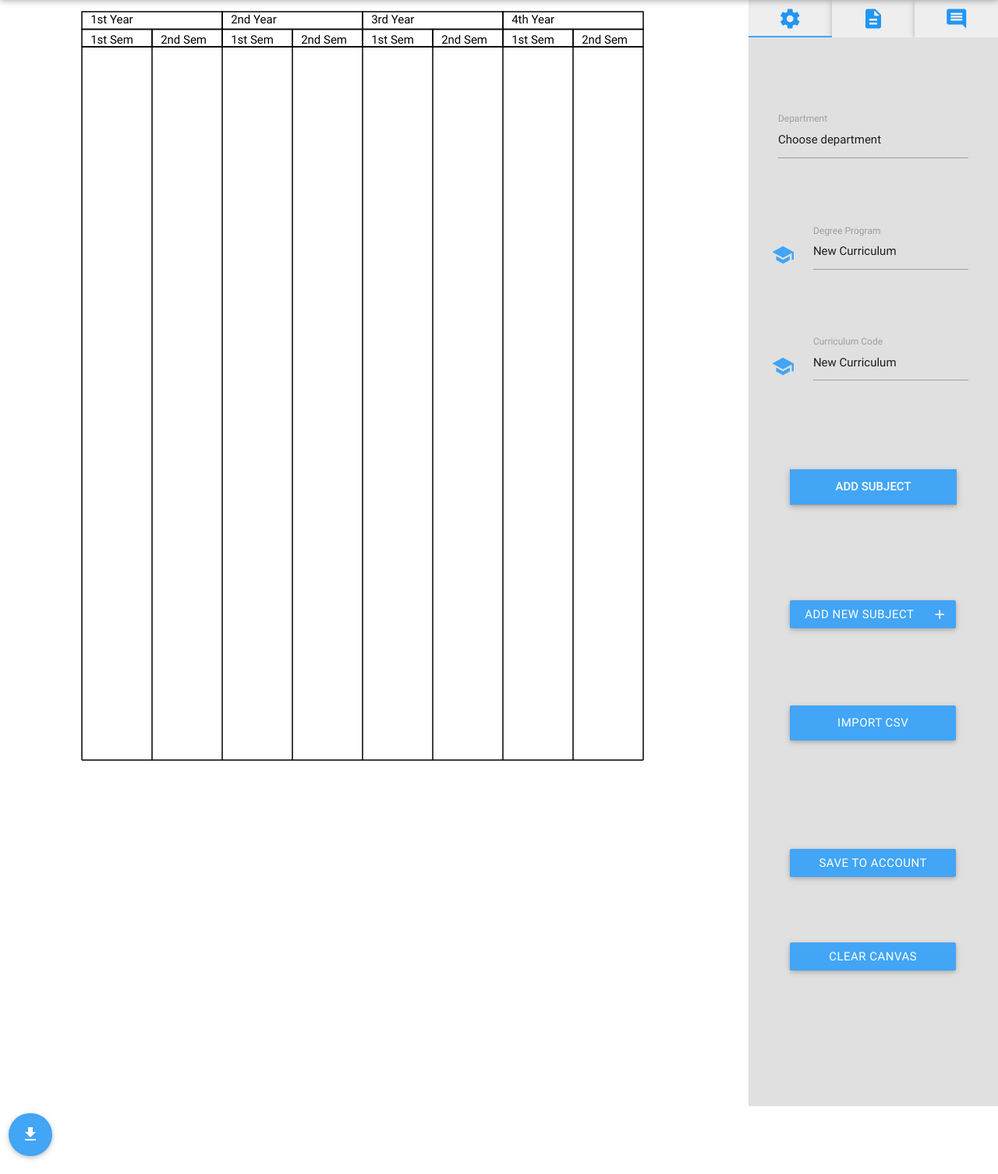
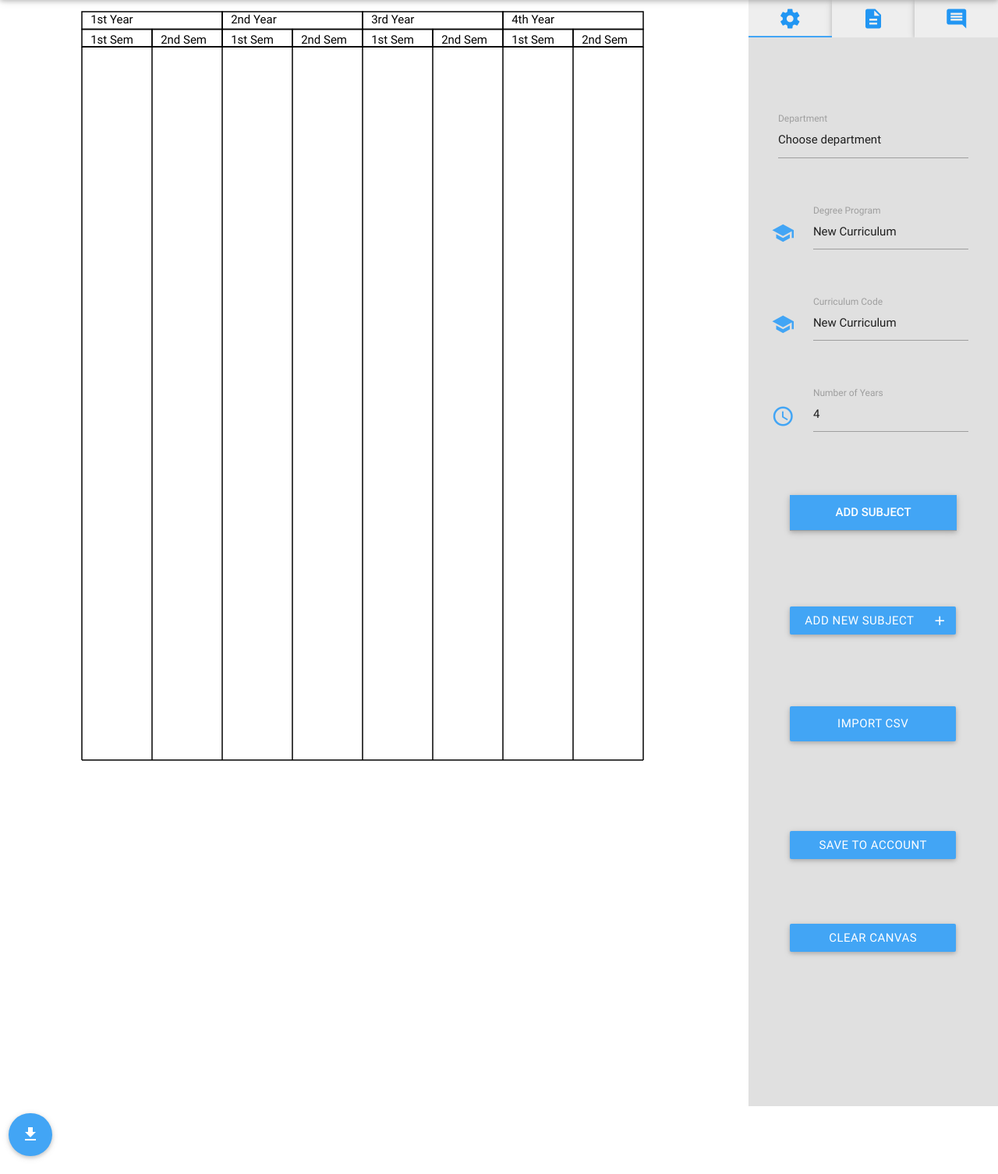
Before and after one commit to jvincealo/CMSC190-2, a Node project: template views/canvas.ejs in a window 1280 px wide. Shown: the part 64-1570 px from the top of the page at 78% size. Run offline with Node 20 templates, Linux system fonts and the light colour scheme; the template is opened without the code that fills it: most values are stand-ins (such as "Sample title", 1, 10 or a date in 2020); some libraries are stand-ins or nearby versions.

Commit message:
Dynamic year, Color Coding, year fields and fixed admin css

```diff
--- a/public/css/style.css
+++ b/public/css/style.css
@@ -204,13 +204,13 @@ nav ul a, nav .brand-logo, .side-nav li a
 }
 
 .tab-edit-info {
-		height: 10%;
+		height: 8%;
 }
 
 .add-subject-div {
-		height: 15% !important;
+		height: 12.5% !important;
 		padding: 0 !important;
-		padding-top: 10% !important;
+		padding-top: 7.5% !important;
 }
 
 .add-subject-div .select-dropdown {
@@ -225,10 +225,10 @@ nav ul a, nav .brand-logo, .side-nav li a
 }
 
 .diagram-import {
-		height: 15%;
+		height: 12.5%;
 		margin: 0px !important;
 		padding: 0px !important;
-		padding-top: 5% !important;
+		padding-top: 2.5% !important;
 }
 
 .tab-option-btn, .tab-option-btn2, .tab-option-btn3 {
--- a/public/js/diagram.js
+++ b/public/js/diagram.js
@@ -61,13 +61,13 @@ var paper = new joint.dia.Paper({
 
 
 var containerHeight = gridWidth * 10;
-
 var subjectContainer = new joint.shapes.basic.Rect({
     position: { x: 0-(semDivider/4), y: 0-semDivider/4 },
     size: { width: gridWidth*yearCount*2, height: containerHeight+semDivider/4 },
     attrs: { rect: { style: {'pointer-events': 'none'}, 'stroke-width': 0, fill: 'none'} }
 });
 graph.addCell(subjectContainer);
+
 for(i=0; i<yearCount; i++){
 	var yearPrefix;
 	if(i+1 == 1) yearPrefix = "   1st"
@@ -75,13 +75,13 @@ for(i=0; i<yearCount; i++){
 	else if(i+1 == 3) yearPrefix = "   3rd";
 	else yearPrefix = "   "+(i+1)+ "th";
 
-	var year = V('rect', {x: i*(gridWidth*2)-semDivider/4, y: 0-gridWidth/2-semDivider/4, width: gridWidth*2, height: gridWidth/4, fill:'none',
+	var yearLabel = V('rect', {x: i*(gridWidth*2)-semDivider/4, y: 0-gridWidth/2-semDivider/4, width: gridWidth*2, height: gridWidth/4, fill:'none',
 											 stroke: 'black', 'stroke-width': 3});
 	var yearText = V('text', {x: i*(gridWidth*2)-semDivider/4, y: 0-(3*gridWidth/2-semDivider/2)/2+15, fill: 'black'})
 	yearText.text(yearPrefix+' Year', { lineHeight: 'auto', annotations: [
     { start: 0, end: 50, attrs: {'font-size': 30 } },]});
 
-	V(paper.viewport).append(year);
+	V(paper.viewport).append(yearLabel);
 	V(paper.viewport).append(yearText);
 }
 for(i=0; i<yearCount*2; i++){
@@ -98,8 +98,7 @@ for(i=0; i<yearCount*2; i++){
 	V(paper.viewport).append(sem);
 	V(paper.viewport).append(semText);
 }
-paper.setOrigin((xMax-gridWidth*yearCount)/2,(gridWidth/4+semDivider/4));
-zoomPaper(-0.5);
+
 //grid columns for years and semesters
 for (i = 0; i <= yearCount*2; i++) {
 	var line = V('line', { x1: gridWidth*i-(semDivider/4), y1: 0-semDivider/4, x2: gridWidth*i-(semDivider/4), y2: containerHeight, stroke: 'black', 'stroke-width': 3 });
@@ -109,6 +108,10 @@ var line = V('line', { x1: 0-(semDivider/4), y1: 0-semDivider/4, x2: gridWidth*8
 var line2 = V('line', { x1: 0-(semDivider/4), y1: containerHeight+semDivider/4-semDivider/4, x2: gridWidth*8-(semDivider/4), y2: containerHeight+semDivider/4-semDivider/4, stroke: 'black', 'stroke-width': 3 });
 V(paper.viewport).append(line);
 V(paper.viewport).append(line2);
+paper.setOrigin((xMax-gridWidth*yearCount)/2,(gridWidth/4+semDivider/4));
+zoomPaper(-0.5);
+
+
 
 $('#diagram-container').bind('mousewheel', function(event) {
 		event.preventDefault(); //disable scroll through mousewheel
@@ -189,7 +192,7 @@ paper.on('blank:pointerup', function(evt, x, y){ //stop drag paper after press
 });
 paper.on('blank:pointerclick', function(evt, x, y){ //removes selected/highlighten subject on paper click
 	if(selectedSubject != null){
-		selectedSubject.attr({ rect: { 'stroke-width': 1 } });
+		selectedSubject.attr({ rect: { 'stroke-width': 0 } });
 		selectedSubject = null;
 	}
 });
@@ -397,6 +400,68 @@ graph.on('remove', function(cell, collection, opt) {
 	}
 });
 
+function changeYear(year){
+	yearCount = year;
+	clearCanvas(); //remove elements
+	graph.clear(); //remove bounding rectangle since rect width will be adjusted
+	subjectContainer = new joint.shapes.basic.Rect({
+	    position: { x: 0-(semDivider/4), y: 0-semDivider/4 },
+	    size: { width: gridWidth*yearCount*2, height: containerHeight+semDivider/4 },
+	    attrs: { rect: { style: {'pointer-events': 'none'}, 'stroke-width': 0, fill: 'none'} }
+	});
+	graph.addCell(subjectContainer);
+	var temp = V(paper.viewport).find('text');
+	for(j=0; j<temp.length; j++) temp[j].remove();
+	temp = V(paper.viewport).find('line');
+	for(j=0; j<temp.length; j++) temp[j].remove();
+	temp = V(paper.viewport).find('rect');
+	for(j=0; j<temp.length; j++) temp[j].remove();
+
+	for(i=0; i<yearCount; i++){
+		var yearPrefix;
+		if(i+1 == 1) yearPrefix = "   1st"
+		else if(i+1 == 2) yearPrefix = "   2nd";
+		else if(i+1 == 3) yearPrefix = "   3rd";
+		else yearPrefix = "   "+(i+1)+ "th";
+
+		var yearLabel = V('rect', {x: i*(gridWidth*2)-semDivider/4, y: 0-gridWidth/2-semDivider/4, width: gridWidth*2, height: gridWidth/4, fill:'none',
+												 stroke: 'black', 'stroke-width': 3});
+		var yearText = V('text', {x: i*(gridWidth*2)-semDivider/4, y: 0-(3*gridWidth/2-semDivider/2)/2+15, fill: 'black'})
+		yearText.text(yearPrefix+' Year', { lineHeight: 'auto', annotations: [
+	    { start: 0, end: 50, attrs: {'font-size': 30 } },]});
+
+		V(paper.viewport).append(yearLabel);
+		V(paper.viewport).append(yearText);
+	}
+	for(i=0; i<yearCount*2; i++){
+		var semLabel;
+		if(i%2 == 0) semLabel = "   1st Sem";
+		else semLabel = "   2nd Sem";
+
+		var sem = V('rect', {x: i*(gridWidth)-semDivider/4, y: 0-gridWidth/4-semDivider/4, width: gridWidth, height: gridWidth/4, fill:'none',
+												 stroke: 'black', 'stroke-width': 3});
+		var semText = V('text', {x: i*(gridWidth)-semDivider/4, y: 0-(3*gridWidth/4-semDivider/4)/2+15, fill: 'black'})
+		semText.text(semLabel, { lineHeight: 'auto', annotations: [
+	    { start: 0, end: 50, attrs: {'font-size': 30 } },]});
+
+		V(paper.viewport).append(sem);
+		V(paper.viewport).append(semText);
+	}
+
+	//grid columns for years and semesters
+	for (i = 0; i <= yearCount*2; i++) {
+		var line = V('line', { x1: gridWidth*i-(semDivider/4), y1: 0-semDivider/4, x2: gridWidth*i-(semDivider/4), y2: containerHeight, stroke: 'black', 'stroke-width': 3 });
+		V(paper.viewport).append(line);
+	}
+	var line = V('line', { x1: 0-(semDivider/4), y1: 0-semDivider/4, x2: gridWidth*8-(semDivider/4), y2: 0-semDivider/4, stroke: 'black', 'stroke-width': 3 });
+	var line2 = V('line', { x1: 0-(semDivider/4), y1: containerHeight+semDivider/4-semDivider/4, x2: gridWidth*yearCount*2-(semDivider/4), y2: containerHeight+semDivider/4-semDivider/4, stroke: 'black', 'stroke-width': 3 });
+	V(paper.viewport).append(line);
+	V(paper.viewport).append(line2);
+	console.log(paper.viewport);
+	// paper.setOrigin((xMax-gridWidth*yearCount)/2,(gridWidth/4+semDivider/4));
+	zoomPaper(0);
+}
+
 function clearCanvas(){
 	graph.clear();
 	curriculum = {};
@@ -462,10 +527,20 @@ function importCSV(){
 	import_flag = true;
     clearCanvas();
     console.log(csv)
-	var importString = csv.split("\r\n\r\n");
+    csv = csv.replace(/\r\n/g,"\n");
+	var importString = csv.split("\n\n");
     console.log(importString);
+
 	//ADD THE SUBJECTS IN THE DIAGRAM
-	var sems = importString[0].split("\r\n");
+	var sems = importString[0].split("\n");
+
+    //MATCH YEARS IN DIAGRAM WITH IMPORTED CURRICULUM
+    var temp = sems[sems.length-1].split(","); //last semester in the imported curriculum
+    temp = temp[0].split("-");
+
+    if(temp[0] != yearCount) changeYear(temp[0]);
+
+
 	// document.getElementById('edit-tab-department').value = sems[0];
 	document.getElementById('edit-tab-degree').value = sems[1];
 	document.getElementById('edit-tab-curriculum-code').value = sems[2];
@@ -482,7 +557,7 @@ function importCSV(){
 	}
 
 	//CONNECT THE PREREQUISITES
-	var dependencies = importString[1].split("\r\n");
+	var dependencies = importString[1].split("\n");
 	for(i=0; i<dependencies.length; i++){
 		var temp = dependencies[i].split(","); //[0] is source, [1] is target
 		var sourceLink;
@@ -537,8 +612,10 @@ function addSubject(course, year, sem){
         				stack.push(tokens[token])
 
         			output = convert(stack);
-        			if(!not_import)
+        			if(!not_import){
         				Materialize.toast(courseName +" prerequisites : " +output, 5000);
+        				if(data[0].corequisite != "NONE") Materialize.toast(courseName +" corequisite : " +data[0].corequisite, 5000);
+        			}
 	 	        },
 		        error: function(e) {
 		            console.log(e.message);
@@ -611,9 +688,15 @@ function addSubject(course, year, sem){
 	else
 		subject.attr({'.inPorts circle': { r:0 }, '.outPorts circle': { r: 0, magnet: 'passive' } })
 
+	if(tempId[0] == "GE" || tempId2[0] == "GE") subject.attr({rect: { fill: '#ffcc80'}});
+	else if(tempId2[0] == "PE") subject.attr({rect: { fill: '#b39ddb'}});
+	else if(tempId2[0] == "NSTP") subject.attr({rect: { fill: '#ff8a80'}});
+	else if(courseName.trim() == "SPECIALIZED") subject.attr({rect: { fill: '#b2ff59'}});
+	else if(courseName.trim() == "ELECTIVE") subject.attr({rect: { fill: '#fff176'}});
+
 	var existing = false;
 	for(i=0; i<subjectArr.length; i++){
-		if(subjectArr[i].id == courseName.replace(" ","")) existing = true;
+		if(subjectArr[i].id == courseName) existing = true;
 	}
 
 	if(!existing){
--- a/views/admin.ejs
+++ b/views/admin.ejs
@@ -71,9 +71,9 @@
 					<div>
 						<form class="col s10 offset-s1">
 							<div class="row">
-								<div class="input-field col s12 blue lighten-1">
-									<i class="login-icon material-icons prefix">location_city</i>
-									<select onfocus='this.size=3;' onblur='this.size=1;' onchange='this.size=1; this.blur();' class="blue lighten-1" required="required" id="dept_opts">
+								<i class="login-icon material-icons prefix col s1">location_city</i>
+								<div class="input-field col s11">
+									<select onfocus='this.size=3;' onblur='this.size=1;' onchange='this.size=1; this.blur();' class="" required="required" id="dept_opts">
 									    <option value="">Department</option>
 									</select>
 								    <label>Department</label>
--- a/views/canvas.ejs
+++ b/views/canvas.ejs
@@ -92,6 +92,11 @@
 					<i class="login-icon material-icons prefix blue-text text-lighten-1">school</i>
 					<input id="edit-tab-curriculum-code" type="text" class="validate" value="New Curriculum">
 					<label for="edit-tab-curriculum-code">Curriculum Code</label>
+				</div>
+				<div class="tab-edit-info input-field col s10 offset-s1">
+					<i class="login-icon material-icons prefix blue-text text-lighten-1">access_time</i>
+					<input id="edit-tab-curriculum-year" type="number" class="validate" min="4" value="4" onchange="changeYear(value)">
+					<label for="edit-tab-curriculum-year">Number of Years</label>
 				</div>
 				<div class="add-subject-div col s8 offset-s2">
 					<select id="add-subject-drop" class="blue lighten-1 z-depth-1 white-text center-align" onchange="addSubject()">
```
